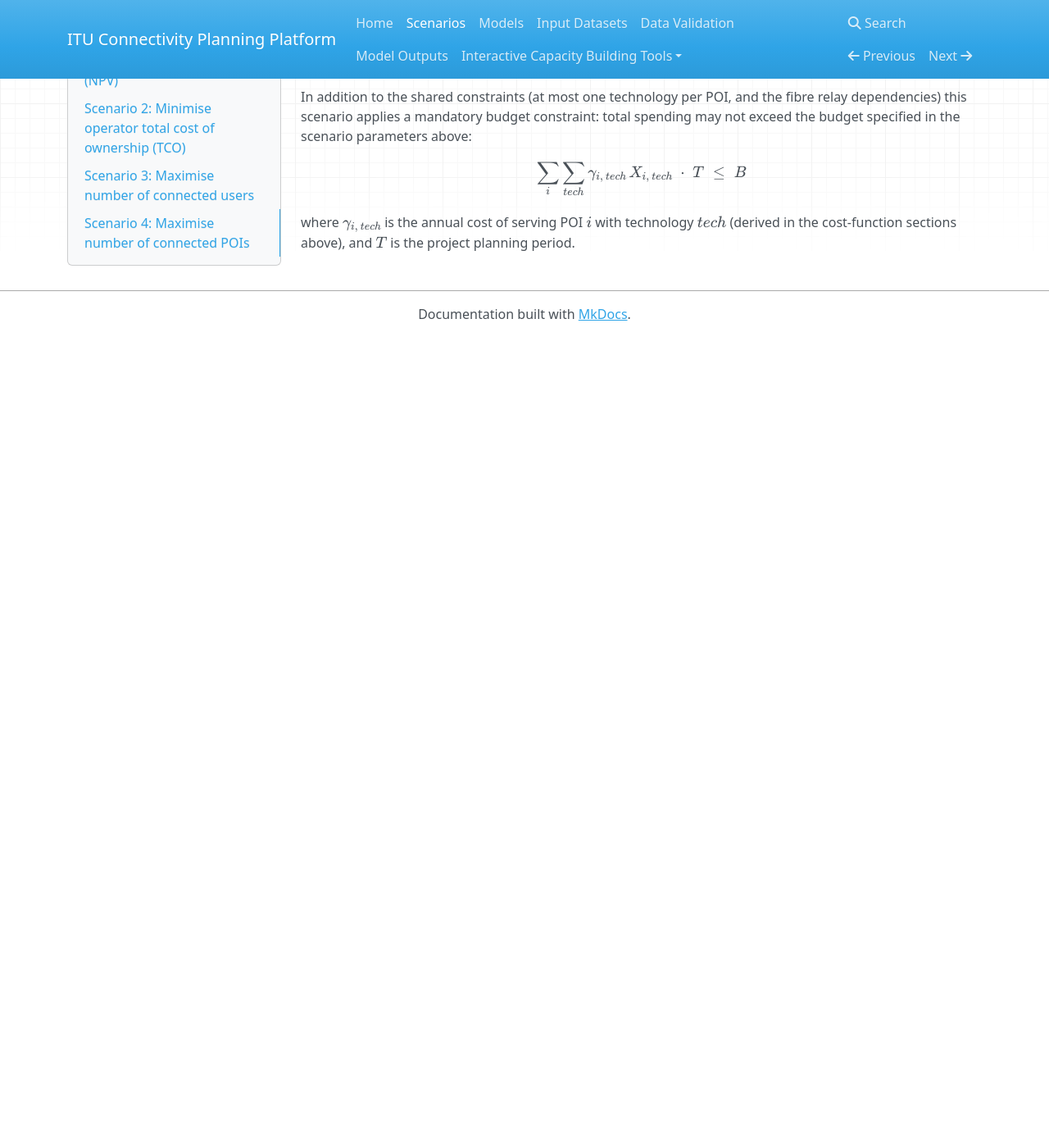
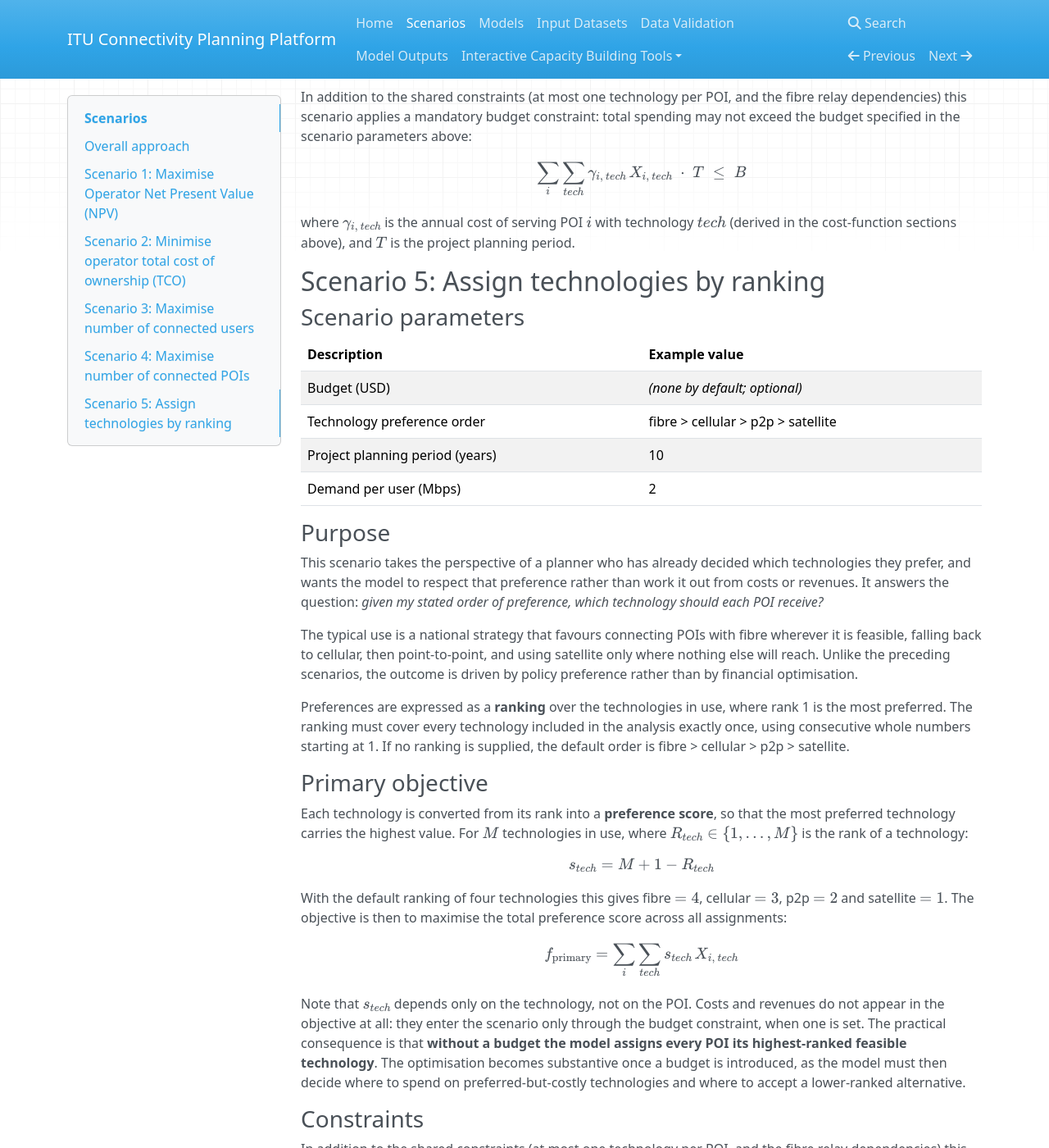
Before and after one commit to FNS-Division/cpp-user-guide, an MkDocs documentation site: the page built from docs/scenarios.md, in a window 1280 px wide and 1400 px high, scrolled down 9107 px. Shown: the whole window at 82% size. Built offline with MkDocs 1.6.1, drawn with Linux system fonts in a browser that asks for light colours; nearby versions of some CDN libraries; formulas are drawn with MathJax 3; before the commit the page ends 9518 px from its top, so only the background shows below that; some of the changed text lies outside the part shown.

Commit message:
feat: add Scenario 5 for technology assignment based on user preferences in documentation

```diff
--- a/docs/scenarios.md
+++ b/docs/scenarios.md
@@ -304,3 +304,56 @@ $$
 $$
 
 where \(\gamma_{i,\,tech}\) is the annual cost of serving POI \(i\) with technology \(tech\) (derived in the cost-function sections above), and \(T\) is the project planning period.
+
+## Scenario 5: Assign technologies by ranking
+
+### Scenario parameters
+
+| Description | Example value |
+|------------|---------------|
+| Budget (USD) | _(none by default; optional)_ |
+| Technology preference order | fibre > cellular > p2p > satellite |
+| Project planning period (years) | 10 |
+| Demand per user (Mbps) | 2 |
+
+### Purpose
+
+This scenario takes the perspective of a planner who has already decided which technologies they prefer, and wants the model to respect that preference rather than work it out from costs or revenues. It answers the question: *given my stated order of preference, which technology should each POI receive?*
+
+The typical use is a national strategy that favours connecting POIs with fibre wherever it is feasible, falling back to cellular, then point-to-point, and using satellite only where nothing else will reach. Unlike the preceding scenarios, the outcome is driven by policy preference rather than by financial optimisation.
+
+Preferences are expressed as a **ranking** over the technologies in use, where rank 1 is the most preferred. The ranking must cover every technology included in the analysis exactly once, using consecutive whole numbers starting at 1. If no ranking is supplied, the default order is fibre > cellular > p2p > satellite.
+
+### Primary objective
+
+Each technology is converted from its rank into a **preference score**, so that the most preferred technology carries the highest value. For \(M\) technologies in use, where \(R_{tech} \in \{1, \ldots, M\}\) is the rank of a technology:
+
+$$
+s_{tech} = M + 1 - R_{tech}
+$$
+
+With the default ranking of four technologies this gives fibre \(= 4\), cellular \(= 3\), p2p \(= 2\) and satellite \(= 1\). The objective is then to maximise the total preference score across all assignments:
+
+$$
+f_{\text{primary}} = \sum_{i}\sum_{tech} s_{tech} \, X_{i,\,tech}
+$$
+
+Note that \(s_{tech}\) depends only on the technology, not on the POI. Costs and revenues do not appear in the objective at all: they enter the scenario only through the budget constraint, when one is set. The practical consequence is that **without a budget the model assigns every POI its highest-ranked feasible technology**. The optimisation becomes substantive once a budget is introduced, as the model must then decide where to spend on preferred-but-costly technologies and where to accept a lower-ranked alternative.
+
+### Constraints
+
+In addition to the shared constraints (at most one technology per POI, and the fibre relay dependencies) this scenario applies one of the following, depending on the budget setting:
+
+**Without a budget**, every POI must be connected:
+
+$$
+\sum_{tech} X_{i,\,tech} = 1 \qquad \forall\, i
+$$
+
+**With a budget**, POIs need not all be connected, and total spending may not exceed the budget specified in the [Scenario parameters](#scenario-parameters_4):
+
+$$
+\sum_{i}\sum_{tech} \gamma_{i,\,tech}\, X_{i,\,tech} \;\cdot\; T \;\leq\; B
+$$
+
+where \(\gamma_{i,\,tech}\) is the annual cost of serving POI \(i\) with technology \(tech\), and \(T\) is the project planning period. Under a budget the model maximises total preference score within the cap.
```
